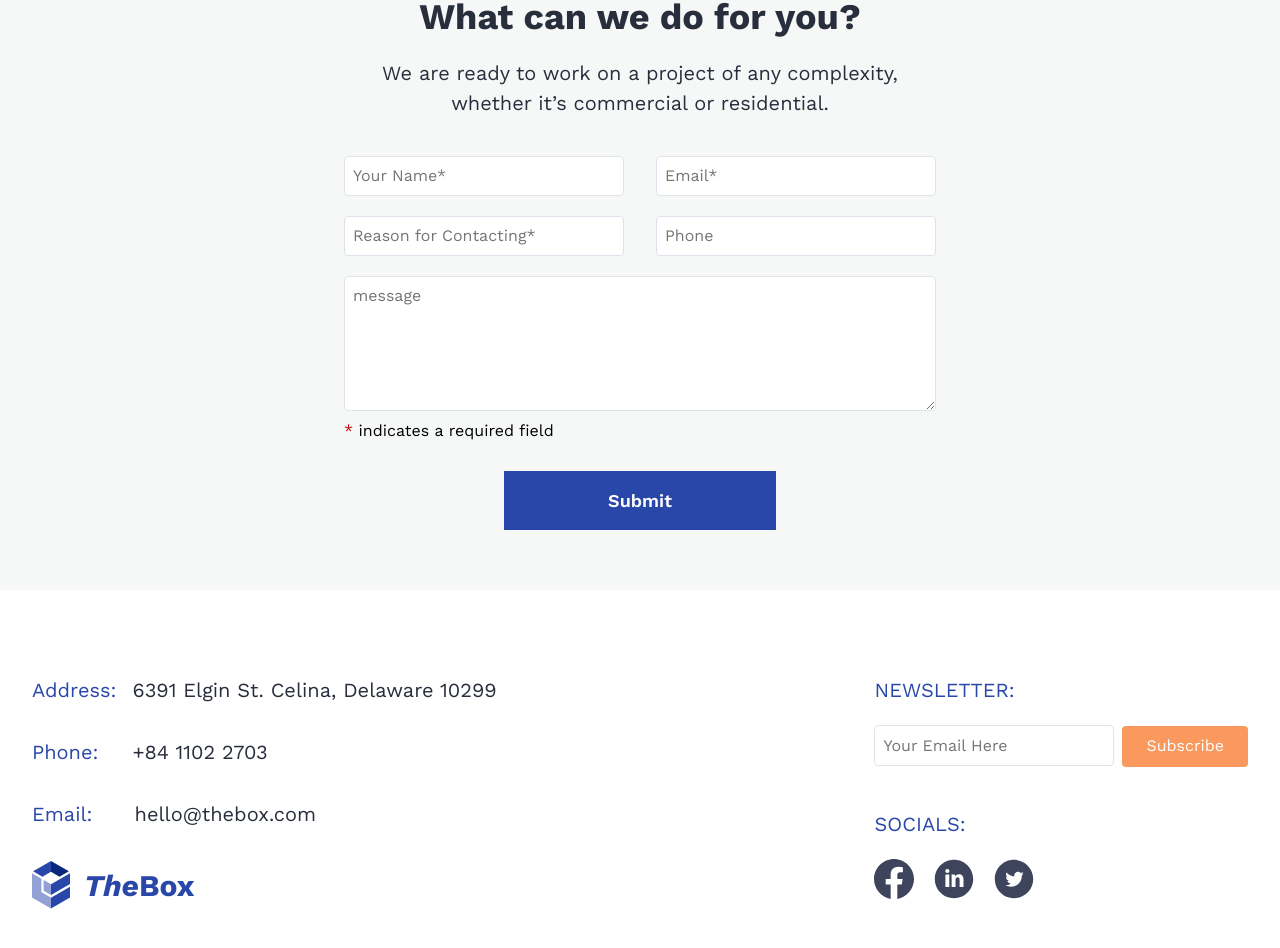
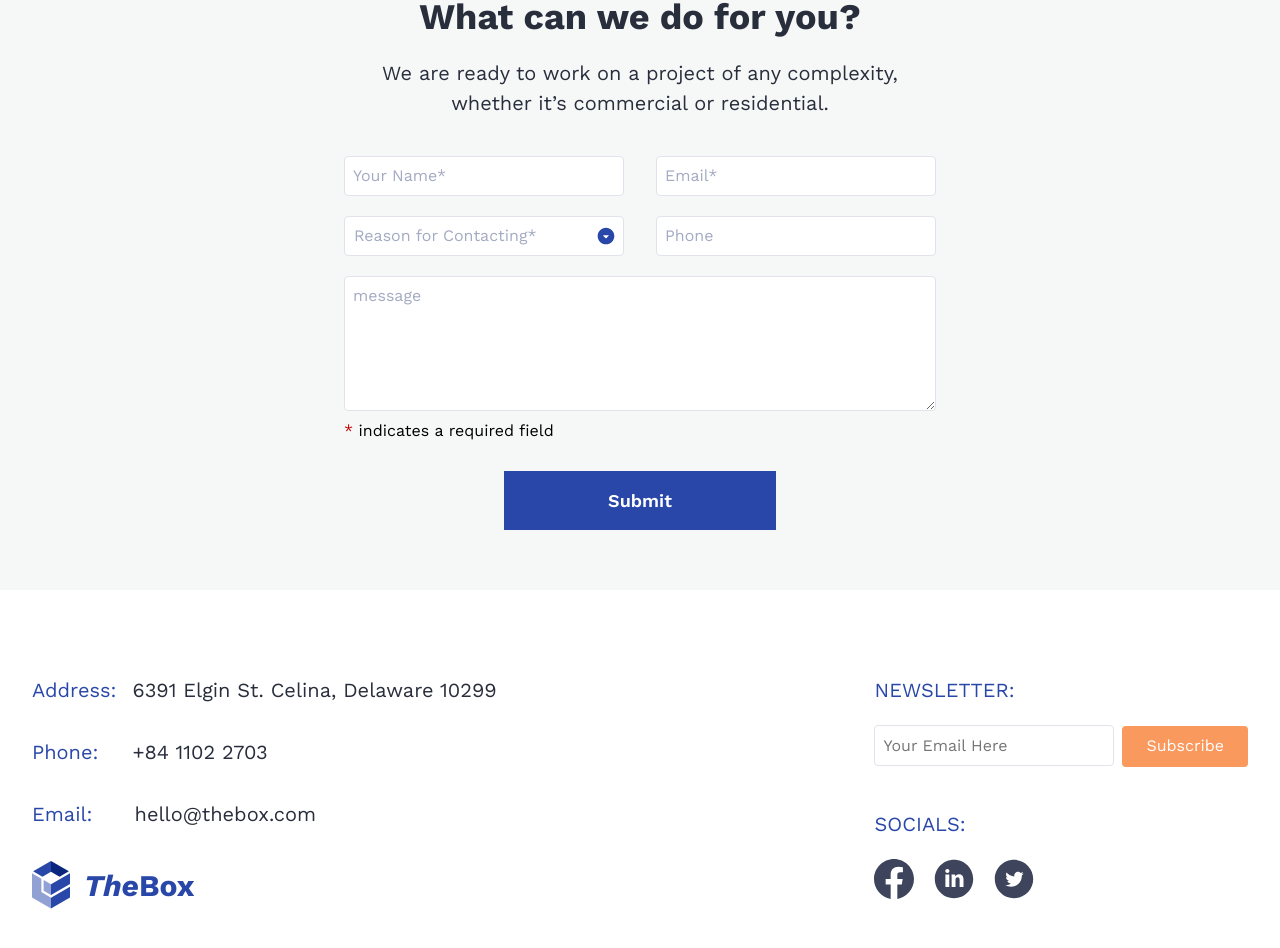
Before and after one commit to yousafsabir/the-box-frontend, a React (Vite) app: page / in a window 1280 px wide. Shown: the part 4903-5851 px from the top of the page. Built offline with nearby package versions, Linux system fonts and the light colour scheme.

Commit message:
dropdown added (#10)

```diff
--- a/src/components/cta/Cta.scss
+++ b/src/components/cta/Cta.scss
@@ -30,6 +30,25 @@
             );
             gap: 20px 32px;
             margin-bottom: 20px;
+
+            & .dropdown {
+                position: relative;
+                & select {
+                    -webkit-appearance: none;
+                    -moz-appearance: none;
+                    text-indent: 1px;
+                    text-overflow: "";
+                    width: 100%;
+                    height: 100%;
+                }
+                & img {
+                    position: absolute;
+                    z-index: 10;
+                    top: 50%;
+                    right: 8px;
+                    transform: translateY(-50%);
+                }
+            }
         }
 
         & .textarea {
@@ -38,6 +57,13 @@
             margin-bottom: 8px;
         }
 
+        & .dropdown select,
+        & .dropdown select option,
+        & .textarea::placeholder,
+        & input::placeholder {
+            color: map-get($clr-neutral, 300);
+        }
+        & .dropdown select,
         & .textarea,
         & input {
             padding: 7px 8px;
@@ -46,6 +72,7 @@
             border-radius: 4px;
             outline: none;
         }
+        & .dropdown select:focus,
         & .textarea:focus,
         & input:focus {
             box-shadow: 0px 0px 0px 3px #697ec3, -0px -0px 0px 3px #697ec3;
--- a/src/components/cta/Cta.tsx
+++ b/src/components/cta/Cta.tsx
@@ -13,7 +13,15 @@ const Cta: React.FC = () => {
                 <div className="input-grid">
                     <input type="text" placeholder="Your Name*" />
                     <input type="text" placeholder="Email*" />
-                    <input type="text" placeholder="Reason for Contacting*" />
+                    {/* <input type="text" placeholder="Reason for Contacting*" /> */}
+                    <div className="dropdown">
+                        <select name="" id="">
+                            <option value="0">Reason for Contacting*</option>
+                            <option value="1">Reason 1</option>
+                            <option value="2">Reason 2</option>
+                        </select>
+                        <img src="/images/icon-dropdown.svg" alt="" />
+                    </div>
                     <input type="text" placeholder="Phone" />
                 </div>
                 <textarea
```
Also changed, not shown: public/images/icon-dropdown.svg (added).
